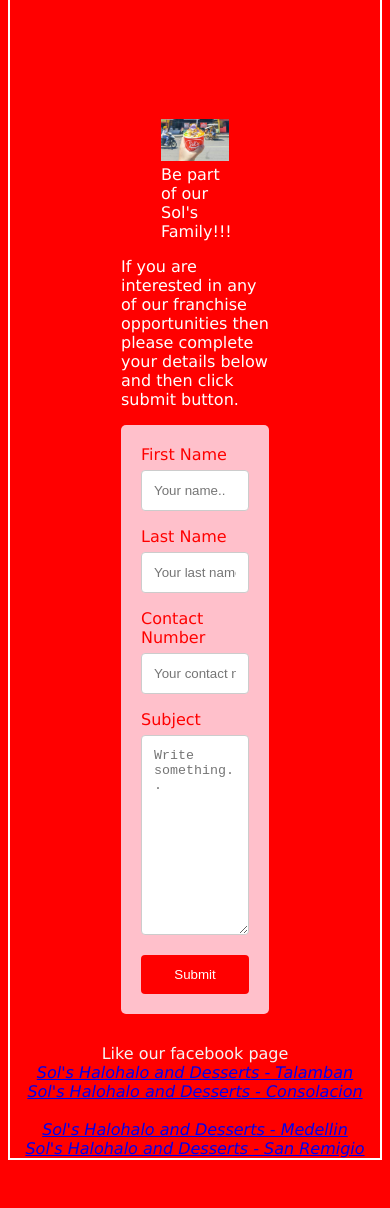
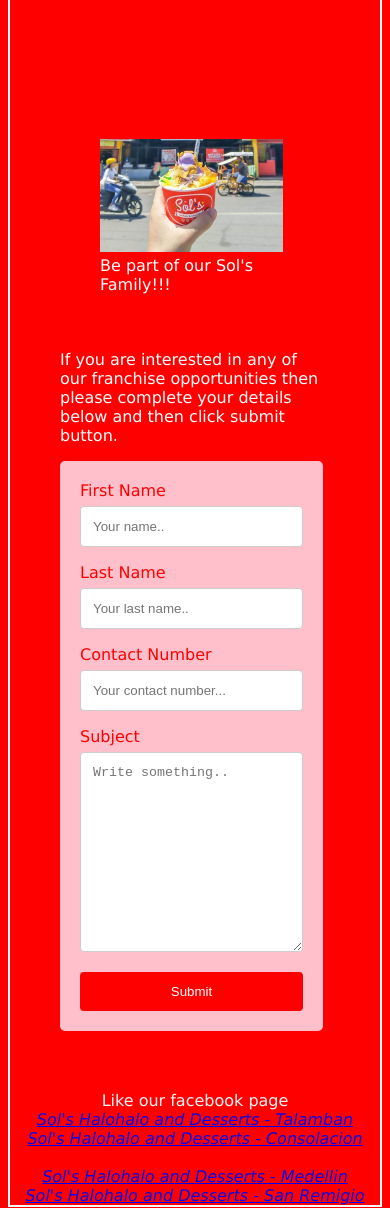
Before and after one commit to Lowella369/SolsHaloHalo, a plain HTML site: page html/franchise.html in a window 390 px wide. Shown: the part 614-1822 px from the top of the page. Before the commit the page ends 1782 px from the top, so only its background shows below. Drawn offline with Linux system fonts and the light colour scheme.

Commit message:
adding responsive layout to the contact form and the rest of the pages

```diff
--- a/css/style.css
+++ b/css/style.css
@@ -24,12 +24,6 @@ section{
   padding-left: 10%;
   padding-right: 10%;
 }
-.contactForm
-{
-  padding-top: 10px;
-  padding-left: 30%;
-  padding-right: 30%;
-}
 .news
 {
   width: calc( 33% - 16px );
@@ -43,6 +37,16 @@ section{
   padding-right: calc(33% - 16px);
   text-align: justify;
   color: white;
+}
+aside {
+  padding-top: 20px;
+  margin: 20px;
+  }
+nav{
+  display: flex;
+}
+nav > aside{
+  flex: 1;
 }
 footer{
   padding-top: 30px;
@@ -73,11 +77,16 @@ footer{
   background-color: rgb(226, 15, 78);
   color: white;
 }
-@media (max-width: 500px) {
-  a, main, li {
-      display: block;
+/* Responsive layout - when the screen is less than 500px wide, make the two columns stack on top of each other instead of next to each other */
+@media screen and (max-width: 500px) {
+  .column, input[type=submit] {
+    width: 100%;
+    margin-top: 0;
   }
-  }
+  a, main, li, nav{
+    display: block;
+}
+}
 input[type=text], select, textarea {
   width: 100%;
   padding: 12px;
@@ -101,7 +110,12 @@ input[type=submit] {
 input[type=submit]:hover {
   background-color: palevioletred;
 }
-
+.contactForm
+{
+  padding-top: 10px;
+  padding-bottom: 10px;
+  padding-left: 30px;
+}
 .container {
   border-radius: 5px;
   background-color: pink;
@@ -122,11 +136,3 @@ input[type=submit]:hover {
   display: table;
   clear: both;
 }
-
-/* Responsive layout - when the screen is less than 600px wide, make the two columns stack on top of each other instead of next to each other */
-@media screen and (max-width: 500px) {
-  .column, input[type=submit] {
-    width: 100%;
-    margin-top: 0;
-  }
-}
```
